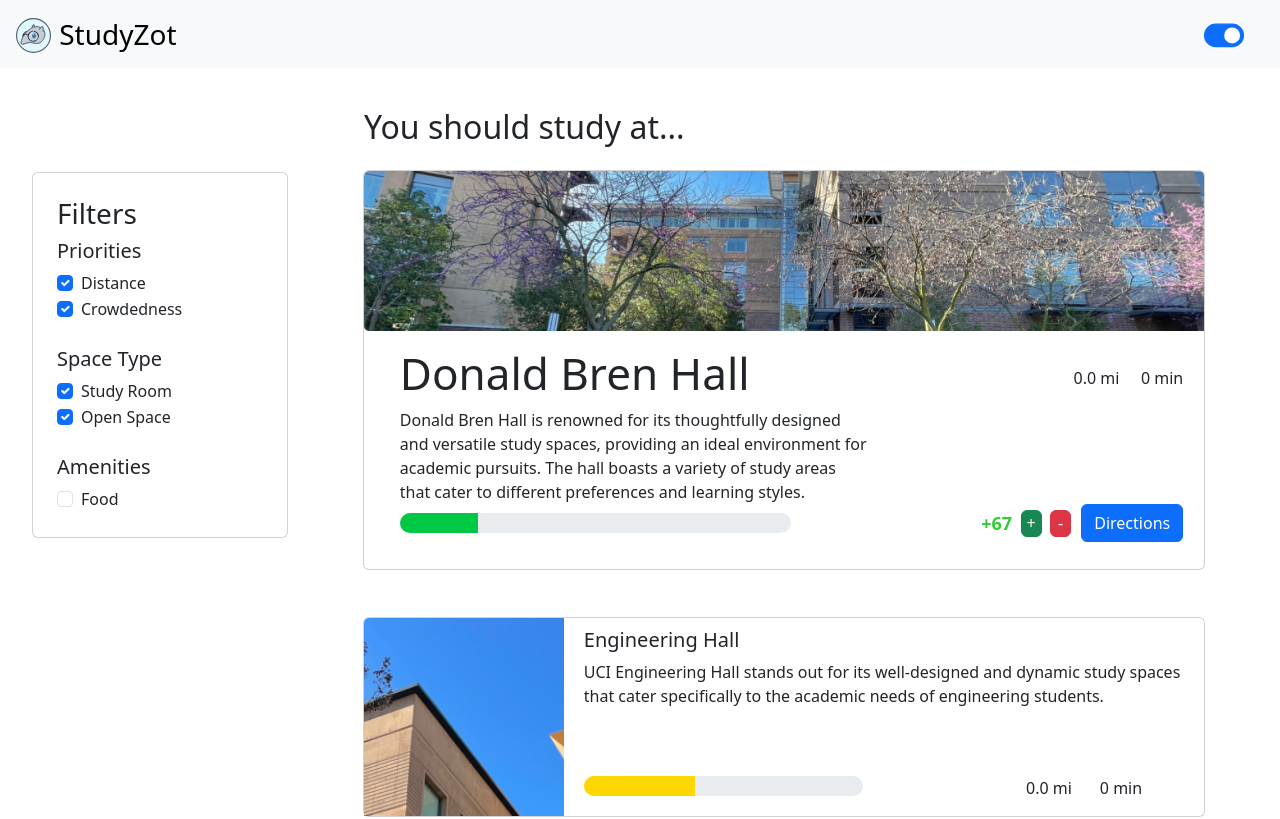
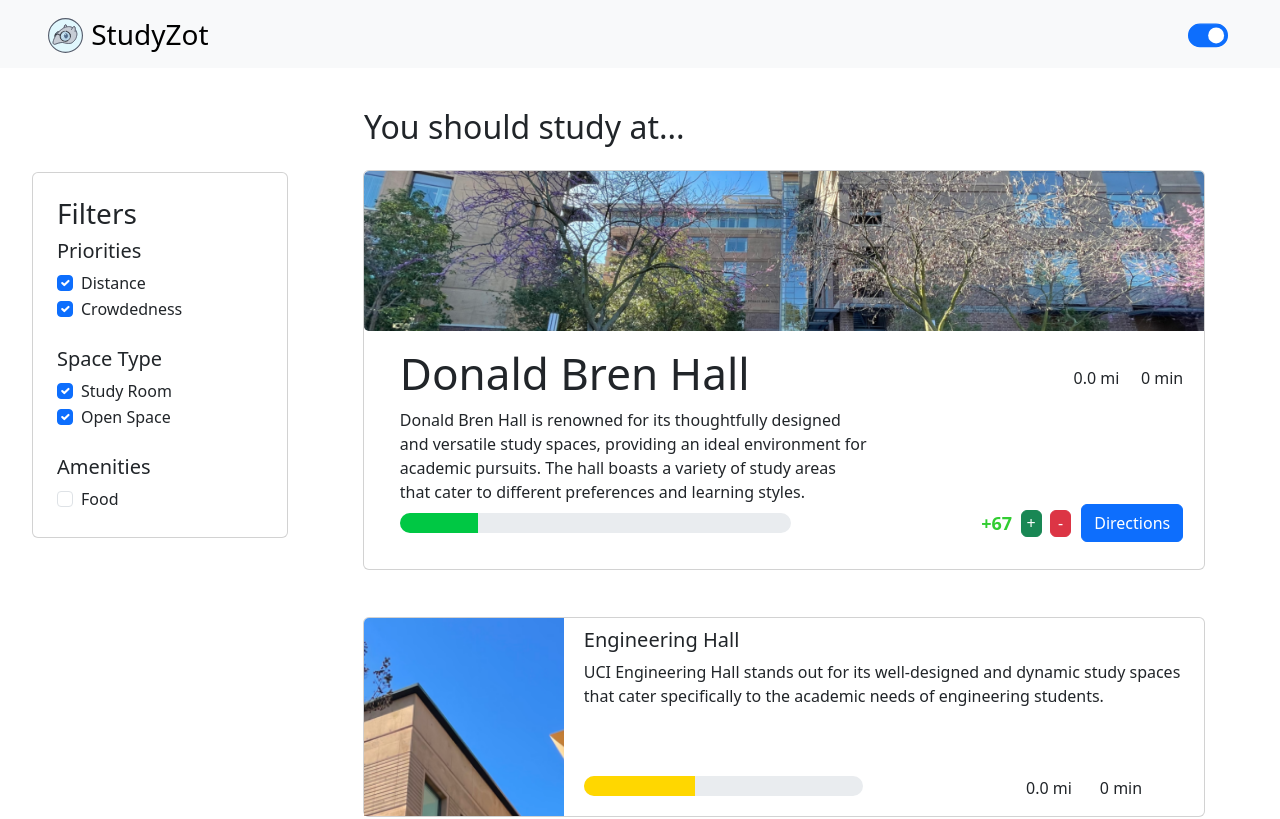
Before and after one commit to bjsilva1/StudyZot, a React (Vite) app in the folder app/: page / in a window 1280 px wide. Shown: the top 819 px of the page. Built offline with nearby package versions, Linux system fonts and the light colour scheme; no server answers.

Commit message:
fixed it

```diff
--- a/app/src/components/TopNavBar.css
+++ b/app/src/components/TopNavBar.css
@@ -4,6 +4,7 @@
   top:0;
   margin-top: -0.5rem; /* Necessary, since react bs navbars' padding is on the outside???*/
   z-index: 1;
+  flex-direction: row;
 }
 
 .navbar img {
@@ -23,16 +24,16 @@
 
 }
 .navbar .left-container {
-  width: 75vw;
+  width: 74vw;
   display: flex;
-  padding-left: 1rem;
+  padding-left: 1vw;
 }
 
 .navbar .right-container {
-  width: 25vw;
+  width: 15vw;
   display: flex;
   gap: 0.75rem;
   justify-content: right;
   align-items: center;
-  padding-right: 2rem;
+  padding-right: 1vw;
 }
```
